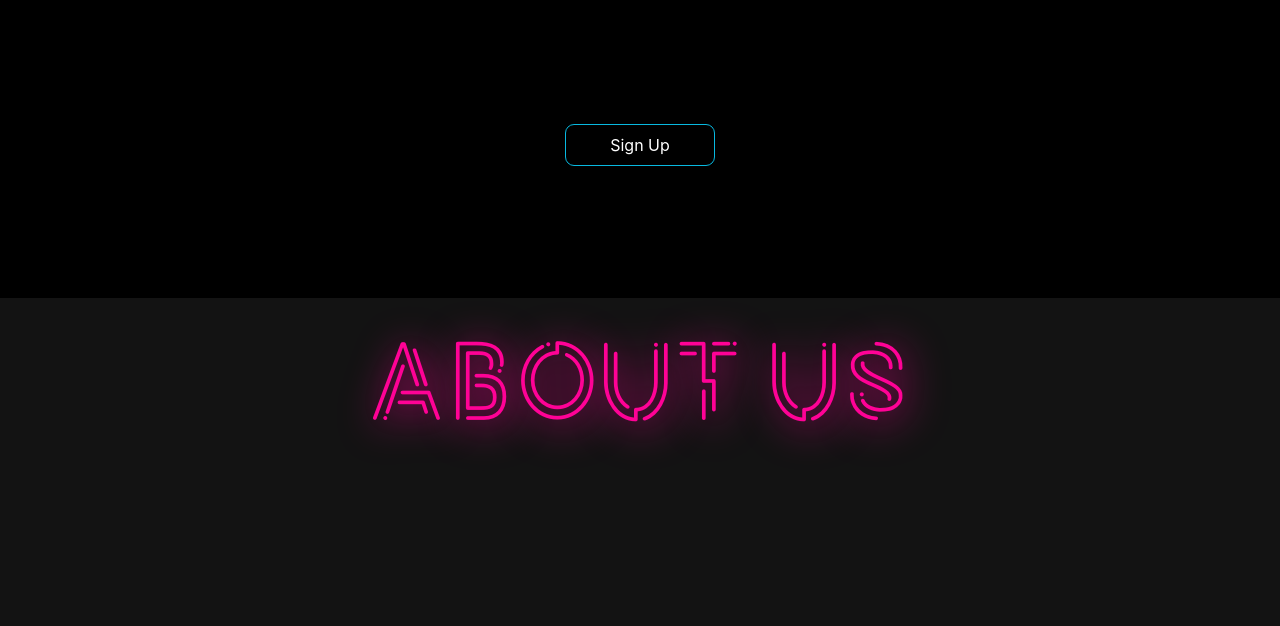
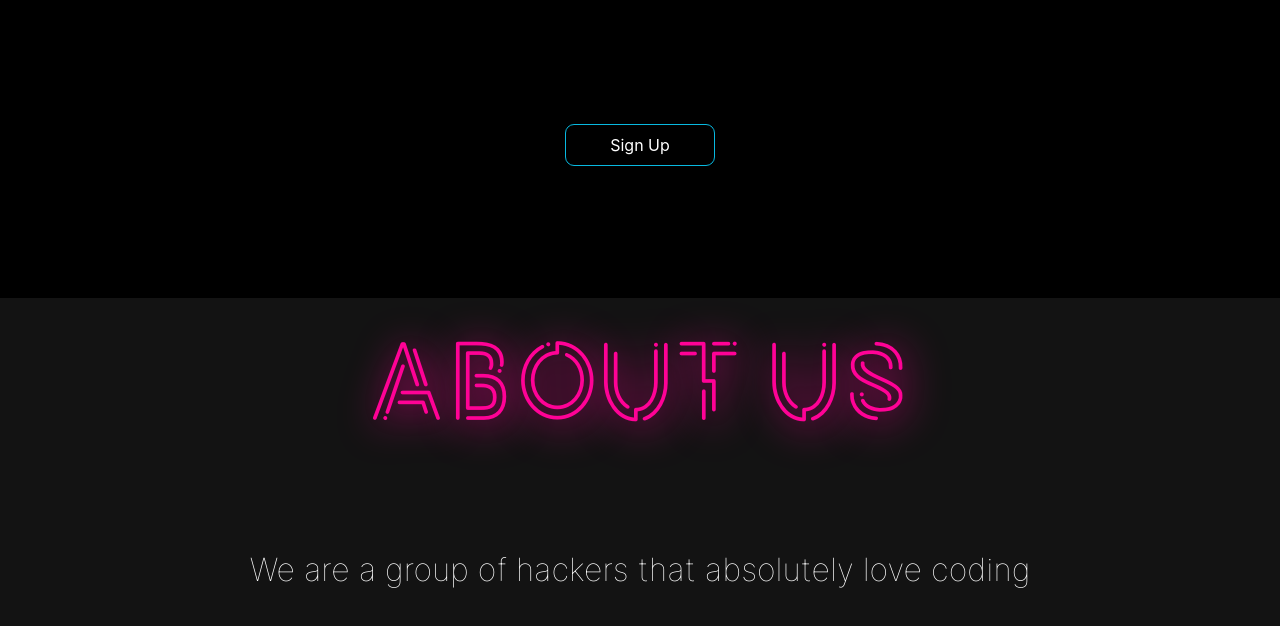
Before and after one commit to Midnight-Hacks/site, a Next.js app: page / in a window 1280 px wide. Shown: the part 502-1128 px from the top of the page. Built offline with nearby package versions, Linux system fonts and the light colour scheme.

Commit message:
Create navbar

```diff
--- a/components/About.js
+++ b/components/About.js
@@ -4,6 +4,7 @@ const About = () => {
     return (
         <section className={aboutStyles.background}>
             <span className={aboutStyles.title}>about us</span>
+            <h2 className={aboutStyles.text}>We are a group of hackers that absolutely love coding</h2>
         </section>
     );
 }
--- /dev/null
+++ b/components/Nav.js
@@ -0,0 +1,8 @@
+const Nav = () => {
+    return(
+        <div>
+        </div>
+    );
+}
+
+export default Nav;
--- a/styles/About.module.css
+++ b/styles/About.module.css
@@ -3,7 +3,9 @@
     background-size: cover;
     background-position: center;
     height: 100vh;
+
 }
+
 .title {
     color: #fff;
     font-family: Potra;
@@ -16,6 +18,13 @@
     animation-iteration-count: infinite;
 }
 
+.text {
+    color: #fff;
+    font-size: 200%;
+    text-align: center;
+    font-family: Inter;
+    margin: 5rem;
+}
 
 @media screen and (max-width: 800px) {
     .title {
```
Also changed, not shown: styles/globals.css (line endings or trailing spaces).
